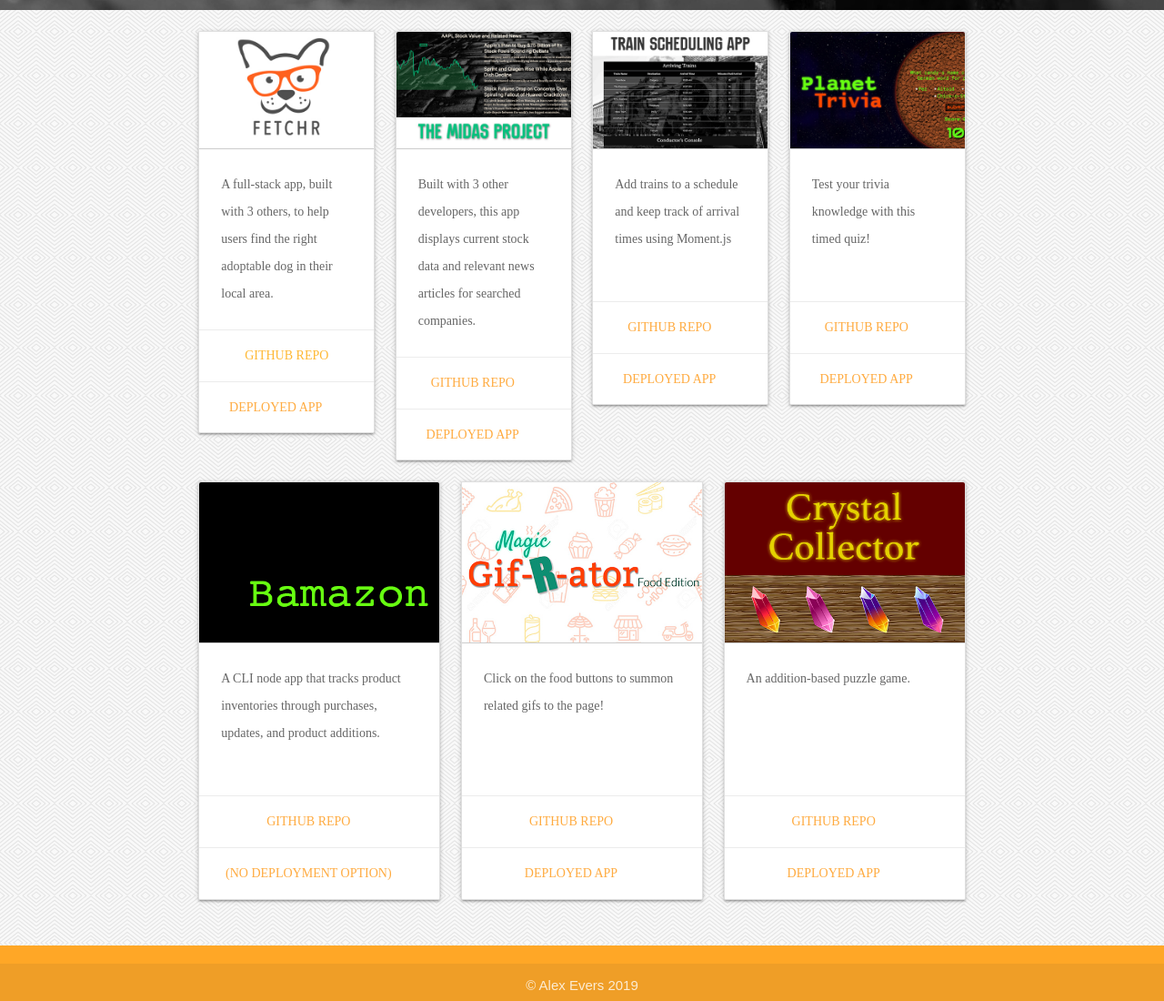
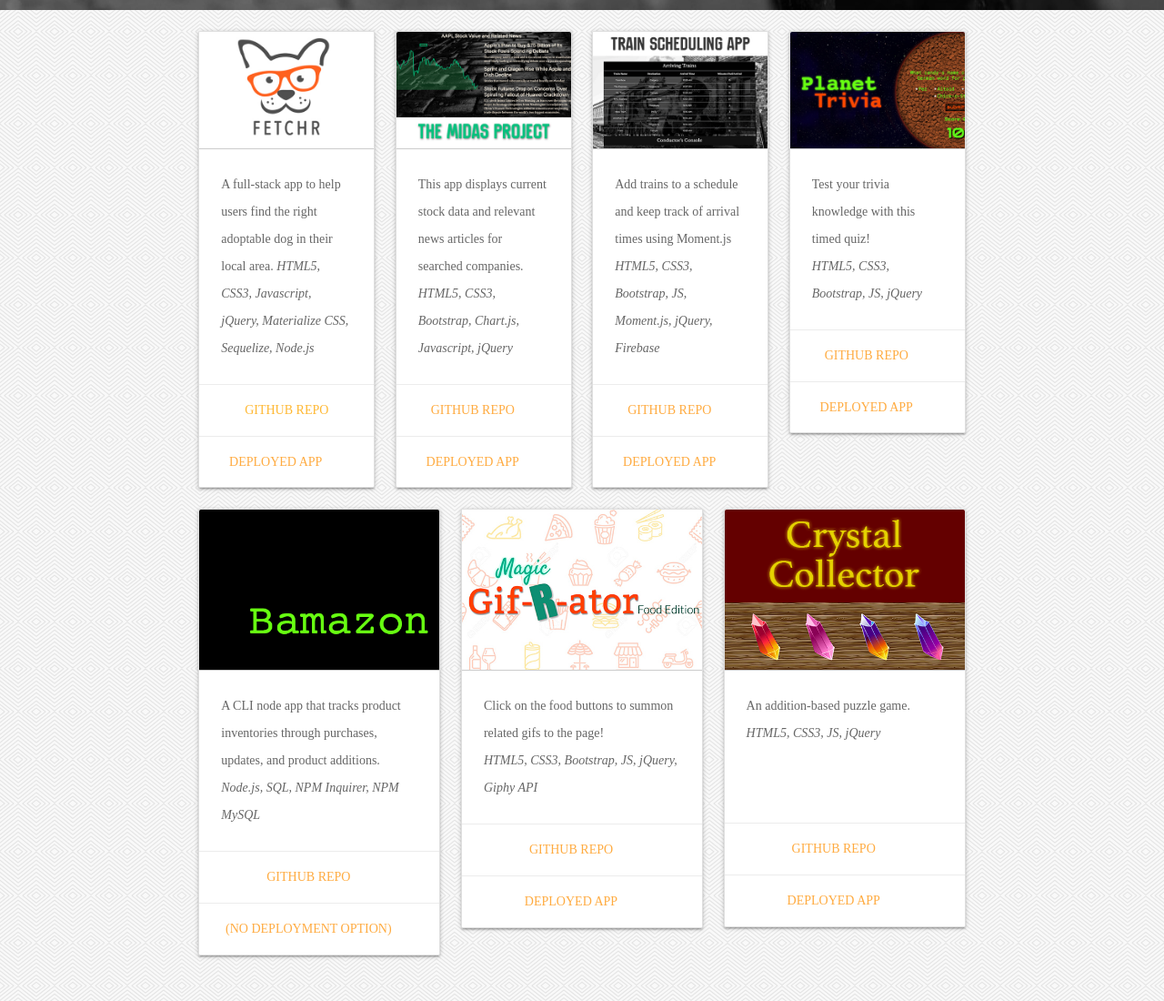
Before and after one commit to aevers3/portfolio0619, a plain HTML site: page index.html in a window 1280 px wide. Shown: the part 1218-2318 px from the top of the page at 91% size. Drawn offline with nearby package versions, Linux system fonts and the light colour scheme; files whose address does not match are found by name; a web font is replaced by a local one.

Commit message:
added technologies

```diff
--- a/index.html
+++ b/index.html
@@ -139,7 +139,7 @@
               </div>
             </a>
             <div class="card-content">
-              <p>A full-stack app, built with 3 others, to help users find the right adoptable dog in their local area.
+              <p>A full-stack app to help users find the right adoptable dog in their local area. <em>HTML5, CSS3, Javascript, jQuery, Materialize CSS, Sequelize, Node.js</em>
               </p>
             </div>
             <a href="https://github.com/kchaplick/project2" target="_blank">
@@ -163,8 +163,7 @@
               </div>
             </a>
             <div class="card-content">
-              <p>Built with 3 other developers, this app displays current stock data and
-                relevant news articles for searched companies.</p>
+              <p>This app displays current stock data and relevant news articles for searched companies. <em>HTML5, CSS3, Bootstrap, Chart.js, Javascript, jQuery</em></p>
             </div>
             <div class="card-action center project-button-container">
               <a href="https://github.com/jrbricafort/The-Midas-Project" target="_blank">Github Repo</a>
@@ -185,7 +184,7 @@
               </div>
             </a>
             <div class="card-content">
-              <p>Add trains to a schedule and keep track of arrival times using Moment.js</p>
+              <p>Add trains to a schedule and keep track of arrival times using Moment.js <em>HTML5, CSS3, Bootstrap, JS, Moment.js, jQuery, Firebase</em></p>
             </div>
             <div class="card-action center project-button-container">
               <a href="https://github.com/aevers3/train-schedule" target="_blank">Github Repo</a>
@@ -206,7 +205,7 @@
               </div>
             </a>
             <div class="card-content">
-              <p>Test your trivia knowledge with this timed quiz!</p>
+              <p>Test your trivia knowledge with this timed quiz! <br><em>HTML5, CSS3, Bootstrap, JS, jQuery</em></p>
             </div>
             <div class="card-action center project-button-container">
               <a href="https://github.com/aevers3/TriviaGame" target="_blank">Github Repo</a>
@@ -227,7 +226,7 @@
               </div>
             </a>
             <div class="card-content">
-              <p>A CLI node app that tracks product inventories through purchases, updates, and product additions.</p>
+              <p>A CLI node app that tracks product inventories through purchases, updates, and product additions. <em>Node.js, SQL, NPM Inquirer, NPM MySQL</em></p>
             </div>
             <div class="card-action center project-button-container">
               <a href="https://github.com/aevers3/bamazon" target="_blank">Github Repo</a>
@@ -248,13 +247,13 @@
               </div>
             </a>
             <div class="card-content">
-              <p>Click on the food buttons to summon related gifs to the page!</p>
+              <p>Click on the food buttons to summon related gifs to the page! <br><em>HTML5, CSS3, Bootstrap, JS, jQuery, Giphy API</em></p>
             </div>
             <div class="card-action center project-button-container">
               <a href="https://github.com/aevers3/Unit-6-Assignment" target="_blank">Github Repo</a>
             </div>
             <div class="card-action center project-button-container">
-              <a href="https://aevers3.github.io/Unit-6-Assignment/" target="_blank">Deployed App</a>
+              <a href="https://aevers3.github.io/Magic-Gif-r-ator/" target="_blank">Deployed App</a>
             </div>
           </div>
         </div>
@@ -269,13 +268,13 @@
               </div>
             </a>
             <div class="card-content">
-              <p>An addition-based puzzle game.</p>
+              <p>An addition-based puzzle game. <br><em>HTML5, CSS3, JS, jQuery</em></p>
             </div>
             <div class="card-action center project-button-container">
               <a href="https://github.com/aevers3/unit-4-game" target="_blank">Github Repo</a>
             </div>
             <div class="card-action center project-button-container">
-              <a href="https://aevers3.github.io/unit-4-game/" target="_blank">Deployed App</a>
+              <a href="https://aevers3.github.io/crystal-collector/" target="_blank">Deployed App</a>
             </div>
           </div>
         </div>
```
